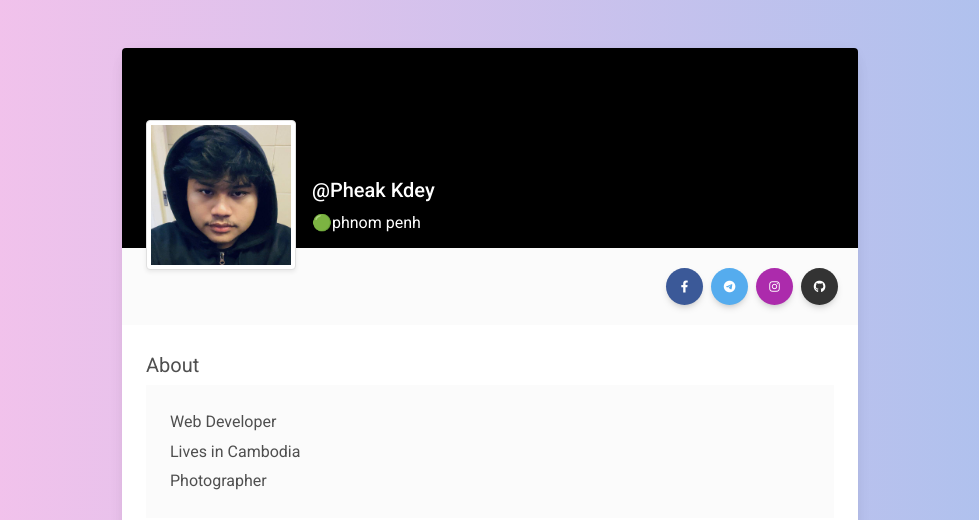
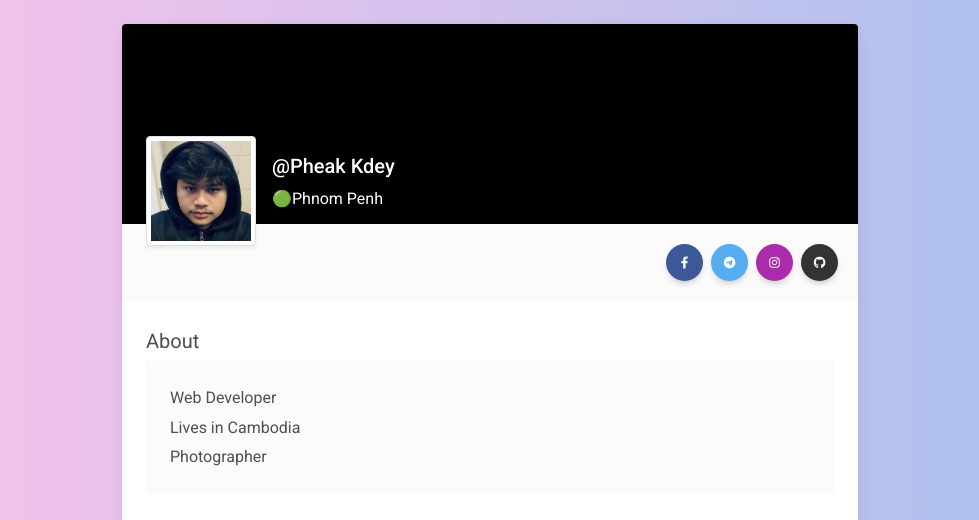
Before and after one commit to Pheakkdey123/profile, a website: page index.html in a window 1280 px wide. Shown: the top 520 px of the page, without its empty margins (150-1129 px from the left). Drawn offline with Linux system fonts and the light colour scheme.

Commit message:
modified:   index.html

```diff
--- a/index.html
+++ b/index.html
@@ -23,19 +23,19 @@
   </head>
   <body>
     <section class="h-100 gradient-custom-2">
-      <div class="container py-5 h-100">
+      <div class="container py-4 h-100">
         <div class="row d-flex justify-content-center">
           <div class="col col-lg-9 col-xl-8">
             <div class="card">
               <div class="rounded-top text-white d-flex flex-row" style="background-color: #000; height:200px;">
-                <div class="ms-4 mt-5 d-flex flex-column" style="width: 150px;">
+                <div class="ms-4 mt-5 d-flex flex-column" style="width: 110px; padding-top: 40px;">
                   <img src="./img/profile.jpg"
                     alt="Generic placeholder image" class="img-fluid img-thumbnail mt-4 mb-2"
                     style="width: 150px; z-index: 1">
                 </div>
                 <div class="ms-3" style="margin-top: 130px;">
                   <h5>@Pheak Kdey</h5>
-                  <p style="padding-left: 0px;">🟢phnom penh</p>
+                  <p style="padding-left: 0px;">🟢Phnom Penh</p>
                 </div>
               </div>
               <div class="p-3 text-black bg-body-tertiary">
```
